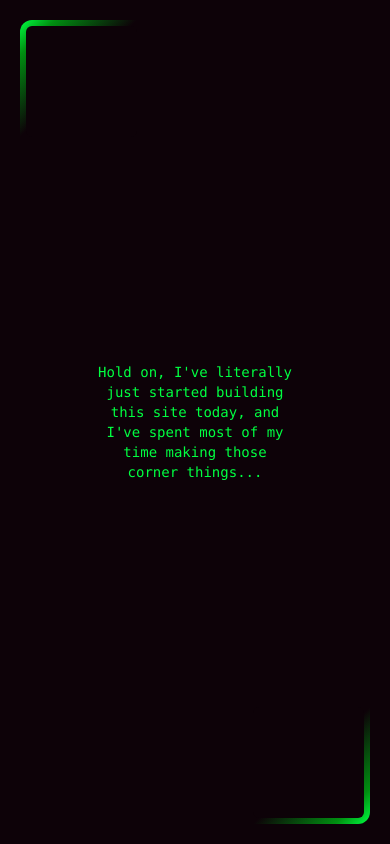
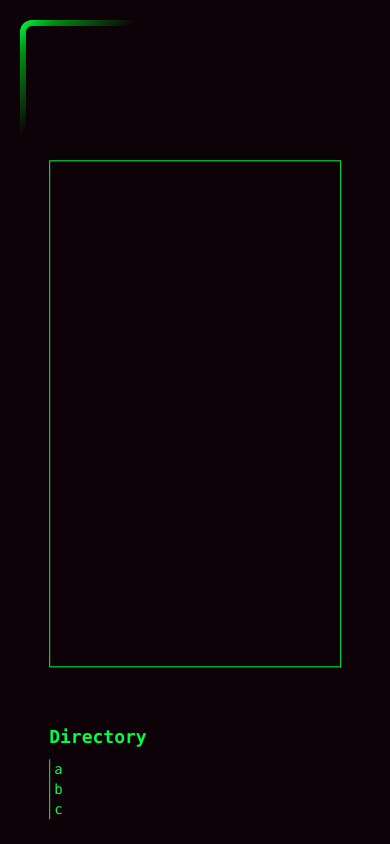
Before and after one commit to ed100miles/portfolio2023, a Next.js app: page / in a window 390 px wide. Shown: the top 844 px of the page. Built offline with nearby package versions, Linux system fonts and the light colour scheme.

Commit message:
better layout, breakpoints etc

```diff
--- a/src/app/page.tsx
+++ b/src/app/page.tsx
@@ -2,12 +2,20 @@ import { FunkyBorders } from "@/components/FunkyBorders"
 
 export default function Home() {
   return (
-    <main className="flex min-h-screen min-h-xs min-w-screen bg-vampire justify-center p-5 text-malachite font-mono text-sm md:text-base">
+    <main className="flex min-h-screen min-w-screen bg-vampire justify-center p-5 text-malachite font-mono text-sm lg:text-base">
       <FunkyBorders>
-        <div className="flex flex-col justify-evenly items-center h-full">
-        <div
-          className="w-2/3 text-center"
-        >{"Hold on, I've literally just started building this site today, and I've spent most of my time making those corner things..."}</div>
+        <div className="h-full w-full flex items-center justify-evenly flex-wrap sm:min-h-fit">
+          <div className="w-full h-[60vh] lg:h-2/3 lg:w-4/6 border border-malachite">
+
+          </div>
+          <div className="w-full h-[60vh] lg:h-2/3 lg:w-1/4">
+            <div className="pb-2 font-semibold text-lg">Directory</div>
+            <div className="h-fit w-full border-l-[1px] border-malachite pl-1">
+              <div>a</div>
+              <div>b</div>
+              <div>c</div>
+            </div>
+          </div>
         </div>
       </FunkyBorders>
     </main>
--- a/src/components/FunkyBorders.tsx
+++ b/src/components/FunkyBorders.tsx
@@ -1,7 +1,7 @@
 import { ReactNode } from "react";
 
 export const FunkyBorders = ({ children }: { children: ReactNode }) => (
-  <div className="flex flex-wrap w-full min-h-full md:max-w-6xl relative">
+  <div className="flex flex-wrap w-full h-[160vh] lg:h-[90vh] min-h-full lg:min-h-full lg:max-w-[80vw] relative">
     <div className="bg-gradient-to-br from-malachite from-7% via-islamGreen via-15% to-vampire to-50% rounded-tl-xl h-[30vmin] w-[30vmin] -z-1 relative">
       <div className="bg-vampire h-[95%] w-[95%] bottom-0 right-0 absolute rounded-md"></div>
     </div>
@@ -9,7 +9,7 @@ export const FunkyBorders = ({ children }: { children: ReactNode }) => (
       <div className="bg-vampire h-[95%] w-[95%] rounded-md"></div>
     </div>
     <div
-      className="absolute w-5/6 md:max-w-5xl h-5/6 z-10  flex items-center justify-center top-1/2 left-1/2 transform -translate-x-1/2 -translate-y-1/2">
+      className="absolute w-5/6 lg:max-w-5xl h-5/6 z-10 flex items-center justify-center top-1/2 left-1/2 transform -translate-x-1/2 -translate-y-1/2">
       {children}
     </div>
   </div>
```
